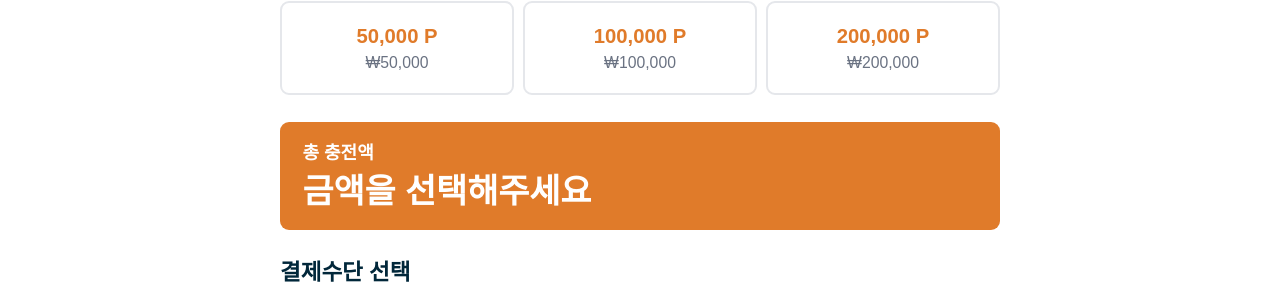
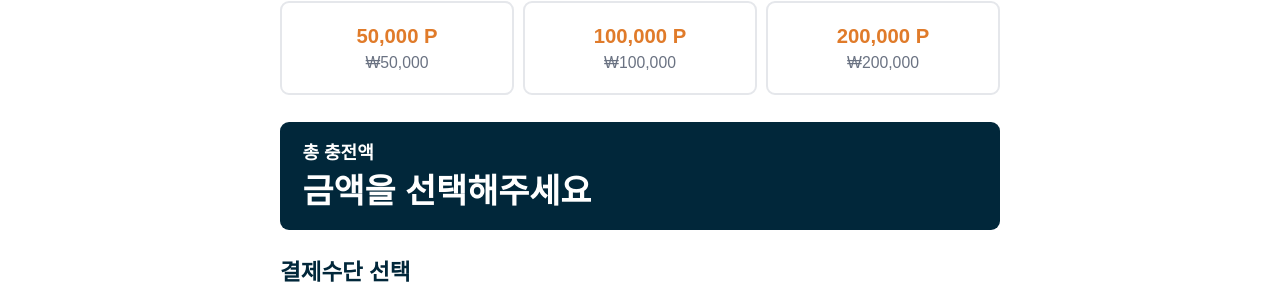
Before and after one commit to rorhkdcns/gillmong, a Next.js app: page /charge in a window 1280 px wide. Shown: the part 339-623 px from the top of the page. Built offline with nearby package versions, Linux system fonts and the light colour scheme; no server answers.

Commit message:
design: 총 충전액 섹션 군청색 배경, 초기화 버튼 추가

```diff
--- a/src/app/charge/page.tsx
+++ b/src/app/charge/page.tsx
@@ -126,8 +126,19 @@ export default function ChargePage() {
         </section>
 
         {/* 총 충전액 */}
-        <section className="mb-6 rounded-lg bg-[#E07B2A] px-5 py-4">
-          <span className="text-base font-bold text-white">총 충전액</span>
+        <section className="mb-6 rounded-lg bg-[#01273A] px-5 py-4">
+          <div className="flex items-center justify-between">
+            <span className="text-base font-bold text-white">총 충전액</span>
+            {amount > 0 && (
+              <button
+                onClick={() => setAmount(0)}
+                disabled={loading}
+                className="rounded border-2 border-white bg-white px-3 py-1 text-sm font-semibold text-[#01273A] transition hover:bg-[#01273A] hover:text-white disabled:opacity-50"
+              >
+                초기화
+              </button>
+            )}
+          </div>
           <div className="mt-1 text-3xl font-bold text-white">
             {amount === 0 ? '금액을 선택해주세요' : `₩${amount.toLocaleString()}`}
           </div>
```
